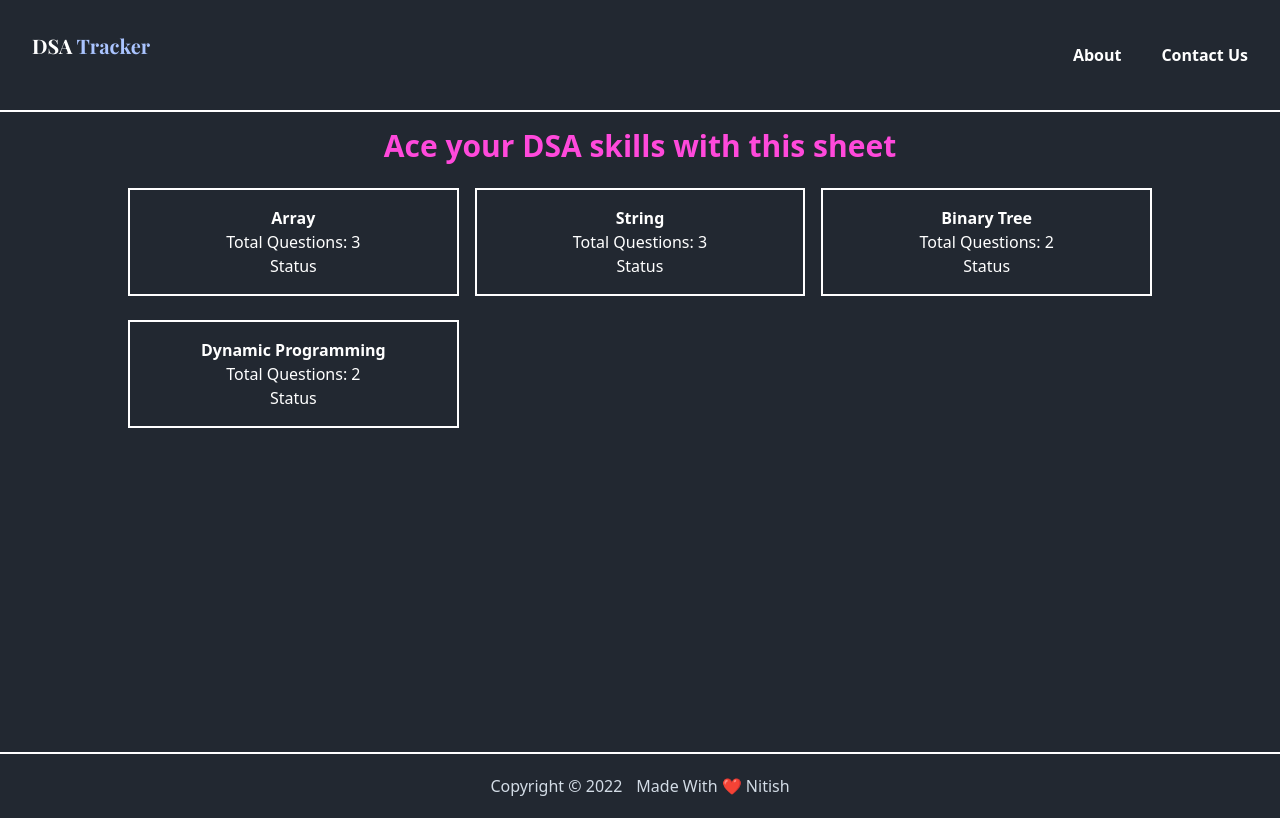
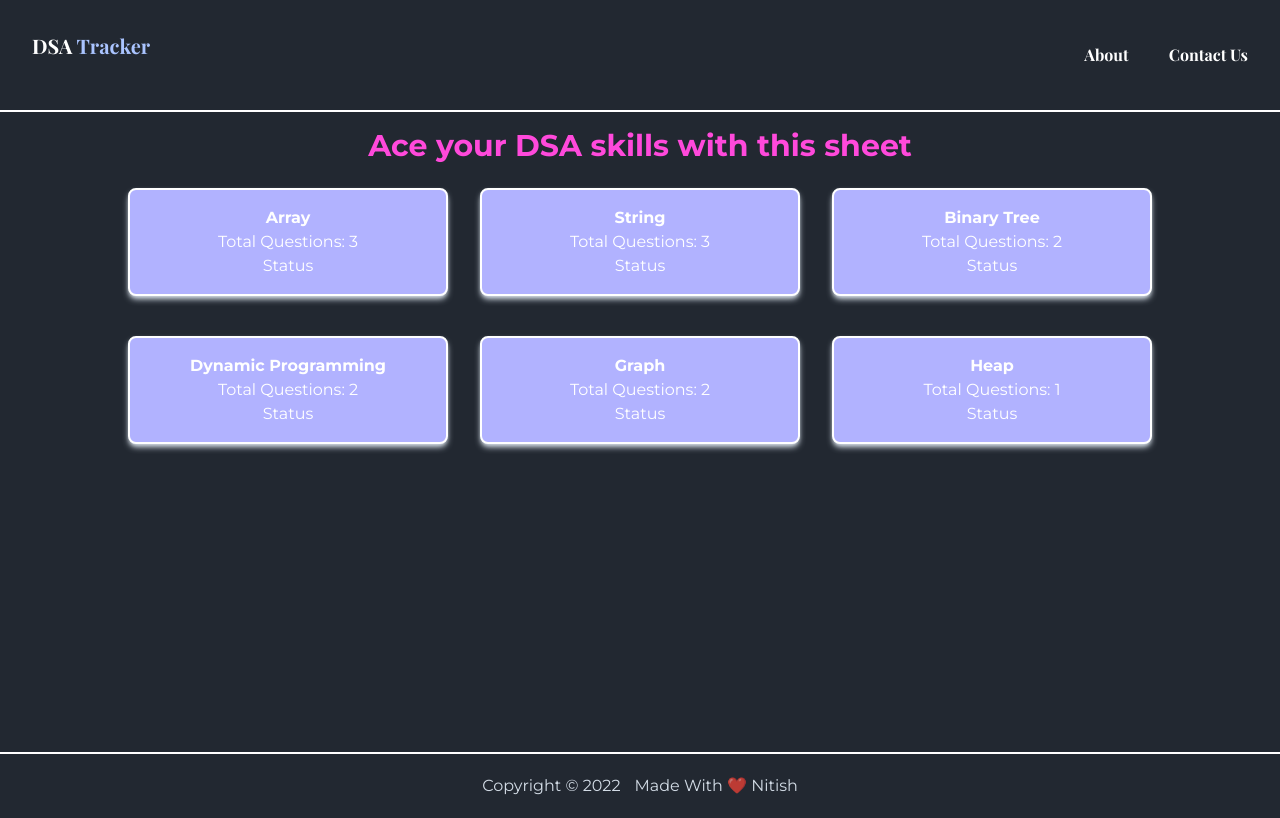
Before and after one commit to nitishkumarverma1214/dsa-tracker, a React (Vite) app: page /heap in a window 1280 px wide. Built offline with nearby package versions, Linux system fonts and the light colour scheme.

Commit message:
heart and hover animation added

```diff
--- a/public/sheet.json
+++ b/public/sheet.json
@@ -70,6 +70,28 @@
       "Done": false,
       "URL": "https://leetcode.com/problems/partition-equal-subset-sum",
       "id": 6
+    },
+    {
+      "Topic": "Graph",
+      "Problem": "Word Search",
+      "Done": false,
+      "URL": "https://leetcode.com/problems/word-search",
+      "id": 6
+    },
+
+    {
+      "Topic": "Graph",
+      "Problem": "Minimum Height Trees",
+      "Done": false,
+      "URL": "https://leetcode.com/problems/minimum-height-trees",
+      "id": 6
+    },
+    {
+      "Topic": "Heap",
+      "Problem": "K Closest Points to Origin",
+      "Done": false,
+      "URL": "https://leetcode.com/problems/k-closest-points-to-origin",
+      "id": 6
     }
   ]
 }
--- a/src/scenes/Footer.jsx
+++ b/src/scenes/Footer.jsx
@@ -5,10 +5,12 @@ function Footer() {
     <div
       className="border-t-2 py-8 mt-8 border-solid border-t-white h-16 md:h-8
       text-light-grey w-full  flex items-center
-    justify-center gap-3.5  flex-col md:flex-row"
+    justify-center gap-3.5  flex-col md:flex-row font-montserrat"
     >
       <span>Copyright © 2022 </span>
-      <span>Made With ❤️ Nitish</span>
+      <span>
+        Made With <span className="animate-pulse">❤️</span> Nitish
+      </span>
     </div>
   );
 }
--- a/src/scenes/Home.jsx
+++ b/src/scenes/Home.jsx
@@ -31,20 +31,20 @@ function Home() {
   }, []);
 
   return (
-    <div className="relative z-0 my-4 h-full">
+    <div className="relative z-0 my-4 h-full font-montserrat">
       <h2 className=" text-center font-semibold text-pink text-xl md:text-3xl mx-4 pb-4">
         Ace your DSA skills with this sheet
       </h2>
-      <div className="grid grid-cols-1 md:grid-cols-3 mx-auto w-4/5 justify-center items-center  gap-4">
+      <div className="grid grid-cols-1 md:grid-cols-3 mx-auto w-4/5  gap-4 md:gap-8 ">
         {topicQuestions &&
           Object.keys(topicQuestions).map((topic) => {
             return (
               <div
                 key={topic}
-                className="border-solid border-2 border-white p-4 mt-2 flex flex-col items-center min-w-xs"
+                className="border-solid border-2 rounded-lg bg-dark-blue md:shadow-md md:shadow-light-grey hover:shadow-golden-yellow hover:shadow-lg cursor-pointer border-white p-4 mt-2 flex flex-col items-center min-w-xs"
               >
-                <section className="font-semibold">{topic}</section>
-                <section>
+                <section className="font-semibold text-center">{topic}</section>
+                <section className="font-medium">
                   Total Questions: {topicQuestions[topic].length}
                 </section>
                 <section>Status</section>
--- a/src/scenes/Navbar.jsx
+++ b/src/scenes/Navbar.jsx
@@ -31,11 +31,11 @@ function Navbar() {
   return (
     <>
       <div
-        className="border-b-white border-b-2 flex justify-between sticky top-0 h-28 w-full z-10"
+        className="border-b-white border-b-2 flex justify-between sticky top-0 h-28 w-full z-10 font-playFair"
         style={{ backgroundColor: navbarBgColor }}
       >
         {/* Brand Logo  */}
-        <div className="brand-logo font-bold p-8 text-xl font-playFair">
+        <div className="brand-logo font-bold p-8 text-xl ">
           DSA <span className="text-blue">Tracker</span>
         </div>
 
```
